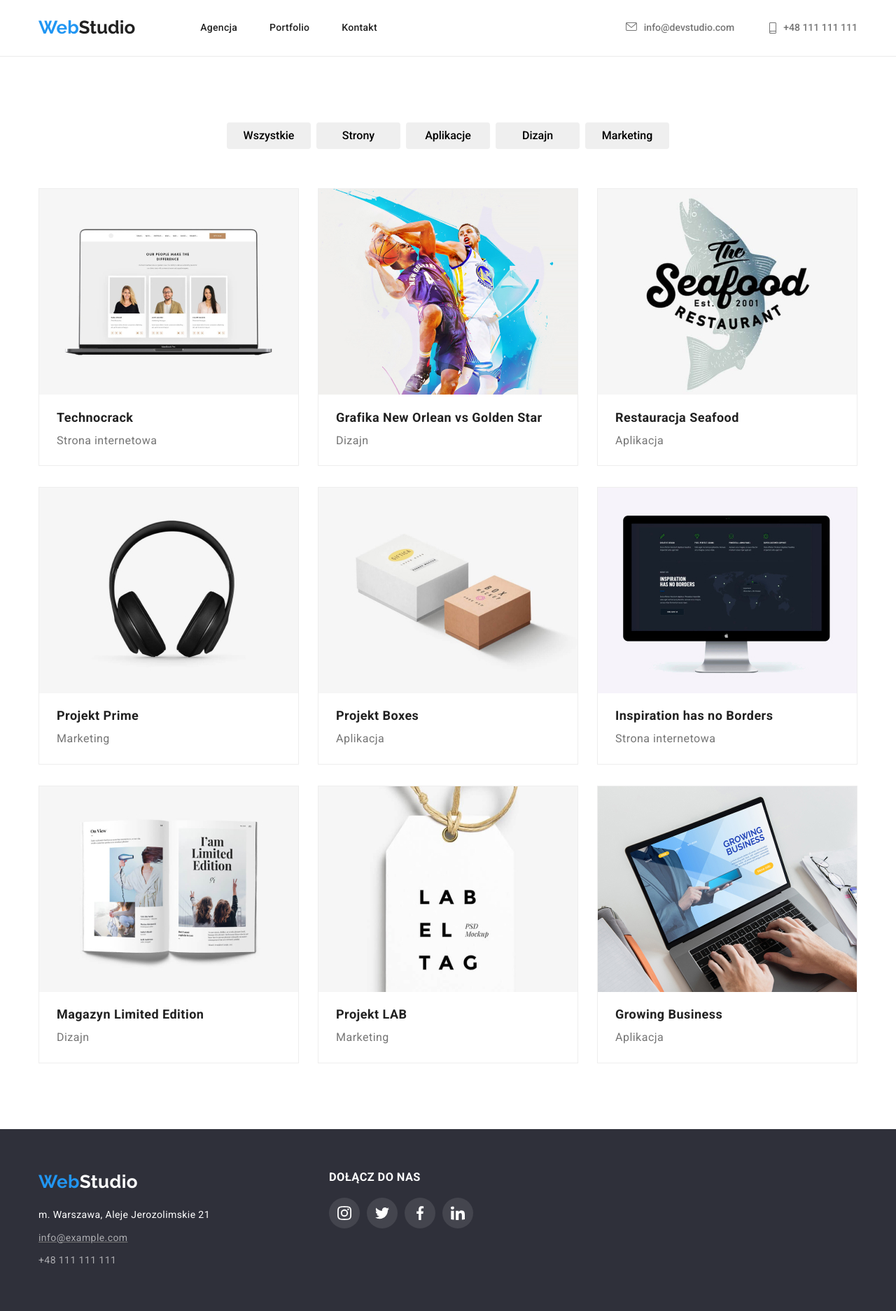
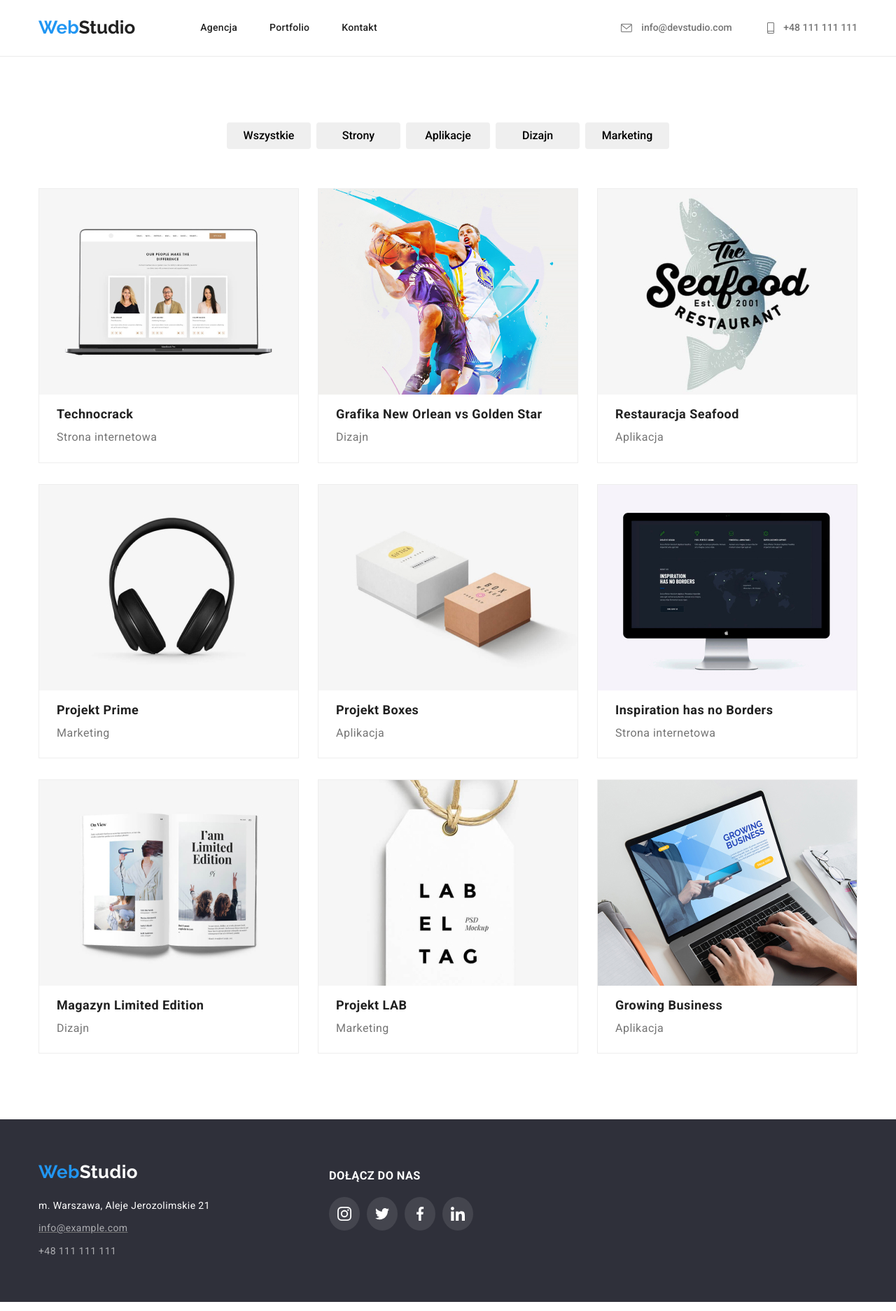
Before and after one commit to OlgaaKopec/goit-markup-hw-04, a plain HTML site: page portfolio.html in a window 1280 px wide. Shown: the whole page at 70% size. Drawn offline with nearby package versions, Linux system fonts and the light colour scheme.

Commit message:
last try

```diff
--- a/css/style.css
+++ b/css/style.css
@@ -13,6 +13,11 @@
 
 ul {
   list-style: none;
+}
+
+svg,
+img {
+  vertical-align: middle;
 }
 
 h1,
@@ -66,10 +71,6 @@ body {
   display: flex;
   gap: 50px;
   line-height: normal;
-}
-
-.smartphone-icon {
-  vertical-align: middle;
 }
 
 .order {
@@ -262,19 +263,28 @@ body {
 .media-links-icons {
   fill: var(--logo-our-clients);
   display: flex;
-  justify-content: space-around;
-  margin: 30px 32px 30px 32px;
+  justify-content: center;
+  margin-bottom: 30px;
+  gap: 10px;
 }
 
-.media-links-icons li > svg {
-  padding-top: 10px;
-  padding-bottom: 10px;
+.media-links-icons > li {
+  padding: 12px;
+  border-radius: 50%;
 }
 
-.media-links-icons svg:hover,
+.media-links-icons > li:is(:hover, :focus) {
+  background-color: var(--main-blue);
+  outline: none;
+}
+
+.media-links-icons > li:is(:hover, :focus) > svg {
+  fill: var(--logo-white);
+}
+
+.media-links-icons li:hover,
 .media-links-icons li:focus {
   background-color: var(--main-blue);
-  border: 0.5pt;
   border-radius: 50%;
   fill: var(--logo-white);
   outline: none;
@@ -307,18 +317,16 @@ body {
   fill: var(--logo-white);
   cursor: pointer;
   display: flex;
+  gap: 10px;
 }
 
-.media-links-icons-footer li > svg {
-  margin-right: 10px;
-  padding-top: 12px;
-  padding-bottom: 12px;
+.media-links-icons-footer > li {
   background-color: rgba(255, 255, 255, 0.1);
   border-radius: 50%;
-  border: 0.5pt;
+  padding: 12px;
 }
 
-.media-links-icons-footer svg:hover,
+.media-links-icons-footer li:hover,
 .media-links-icons-footer li:focus {
   background-color: var(--main-blue);
   border-radius: 50%;
@@ -328,6 +336,10 @@ body {
 .join-us-icons {
   display: flex;
   gap: 170px;
+}
+
+.join-us {
+  padding-top: 12px;
 }
 
 .join-us h3 {
@@ -378,7 +390,7 @@ body {
   padding-bottom: 51px;
 }
 
-.footer-wrapper .container ul li {
+.footer-wrapper .container ul > li {
   margin-bottom: 9px;
   line-height: 1.7;
   font-style: normal;
--- a/portfolio.html
+++ b/portfolio.html
@@ -36,14 +36,16 @@
         <div class="header-space-needed order-contact">
           <a class="contact" href="info@devstudio.com"
             ><svg width="16px" height="12px">
-              <use href="./images/icons.svg#icon-envelope"></use></svg
-            >info@devstudio.com</a
-          >
-          <a class="contact" href="tel:48111111111"
-            ><svg class="smartphone-icon" width="10px" height="16px">
-              <use href="./images/icons.svg#icon-smartphone"></use></svg
-            >+48 111 111 111</a
-          >
+              <use href="./images/icons.svg#icon-envelope"></use>
+            </svg>
+            info@devstudio.com
+          </a>
+          <a class="contact" href="tel:48111111111">
+            <svg width="10px" height="16px">
+              <use href="./images/icons.svg#icon-smartphone"></use>
+            </svg>
+            +48 111 111 111
+          </a>
         </div>
       </div>
     </header>
@@ -206,8 +208,8 @@
       <div class="container join-us-icons">
         <div>
           <a class="logo-main-style" href="#"
-            ><span class="logo">Web</span><span class="logo-second-part-footer">Studio</span></a
-          >
+            ><span class="logo">Web</span><span class="logo-second-part-footer">Studio</span>
+          </a>
           <address>
             <ul class="footer-underline">
               <li>
@@ -222,22 +224,22 @@
           <h3>DOŁĄCZ DO NAS</h3>
           <ul class="media-links-icons-footer">
             <li tabindex="0">
-              <svg width="44" height="44">
+              <svg width="20" height="20">
                 <use href="./images/icons.svg#icon-instagram"></use>
               </svg>
             </li>
             <li tabindex="0">
-              <svg width="44" height="44">
+              <svg width="20" height="20">
                 <use href="./images/icons.svg#icon-twitter"></use>
               </svg>
             </li>
             <li tabindex="0">
-              <svg width="44" height="44">
+              <svg width="20" height="20">
                 <use href="./images/icons.svg#icon-facebook"></use>
               </svg>
             </li>
             <li tabindex="0">
-              <svg width="44" height="44">
+              <svg width="20" height="20">
                 <use href="./images/icons.svg#icon-linkedin"></use>
               </svg>
             </li>
```
Also changed, not shown: index.html (+50 -42 lines).
